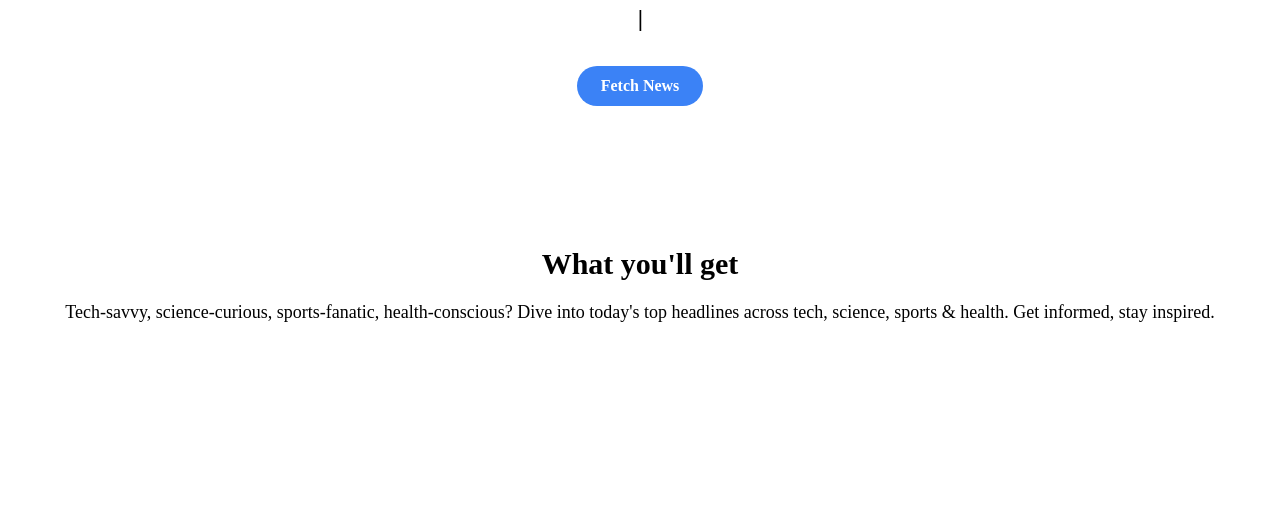
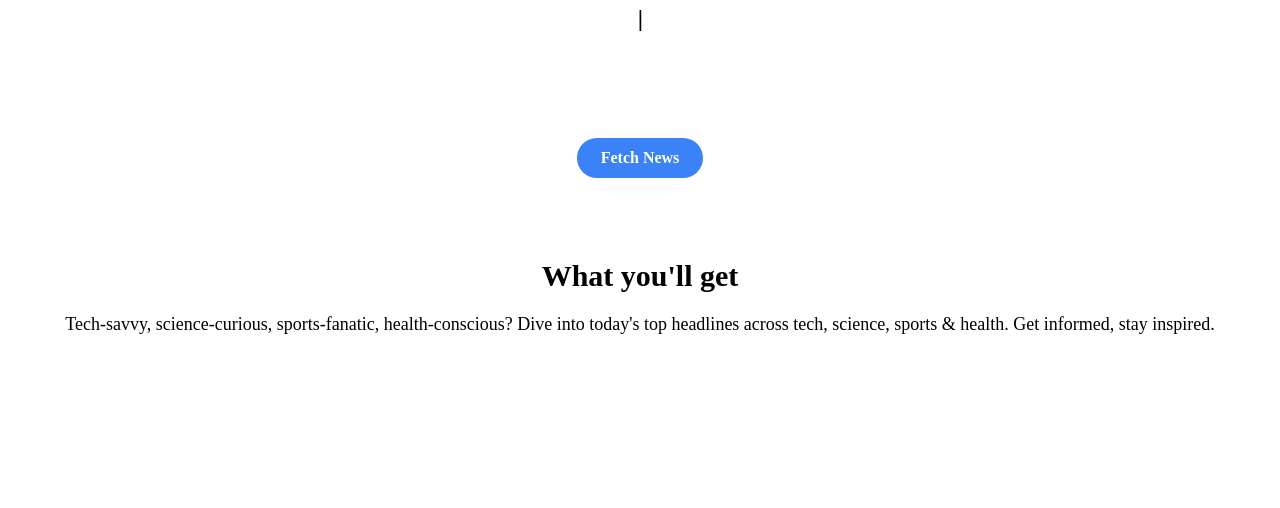
Before and after one commit to im-raj-b/News_Application, a React (Vite) app: page / in a window 1280 px wide. Shown: the part 190-698 px from the top of the page. Built offline with nearby package versions, Linux system fonts and the light colour scheme; a web font is replaced by a local one.

Commit message:
commit: home page update

```diff
--- a/src/components/HomePage.jsx
+++ b/src/components/HomePage.jsx
@@ -28,25 +28,26 @@ export default function HomePage() {
 
   return (
     <>
-      <section className="dark:text-white text-black py-10 relative top-10 dark:bg-gray-900">
+      <section className="dark:text-white text-black py-10 relative top-10 dark:bg-gray-900 h-64">
         <div className="container mx-auto text-center p-5">
           <h1 className="text-5xl font-bold">News</h1>
           <p className="mt-4 text-lg">Daily news dose</p>
 
           <div
             id="typewriter"
-            className="text-2xl font-bold overflow-hidden"
+            className="text-2xl font-bold overflow-hidden w-50"
           ></div>
-          <button
-            onClick={showBar}
-            className="bg-blue-500 hover:bg-blue-600 text-white font-bold py-2 px-6 mt-8 rounded-full"
-          >
-            <Link to="/main">Fetch News</Link>
-          </button>
         </div>
       </section>
-
-      <section className="py-20 min-w-fit">
+      <div className="relative top-10 flex justify-center">
+        <button
+          onClick={showBar}
+          className="bg-blue-500 hover:bg-blue-600 text-white font-bold py-2 px-6 mt-8 rounded-full"
+        >
+          <Link to="/main">Fetch News</Link>
+        </button>
+      </div>
+      <section className="py-20">
         <div className="container mx-auto text-center p-10 ">
           <h2 className="text-3xl dark:text-white font-bold">
             What you'll get
--- a/src/index.css
+++ b/src/index.css
@@ -114,6 +114,10 @@
     margin-top: 15px;
   }
 
+  .nw-btn {
+    margin-top: 80px;
+  }
+
   /* .news-navbar-sec {
     overflow-x: auto;
     white-space: nowrap;
```
